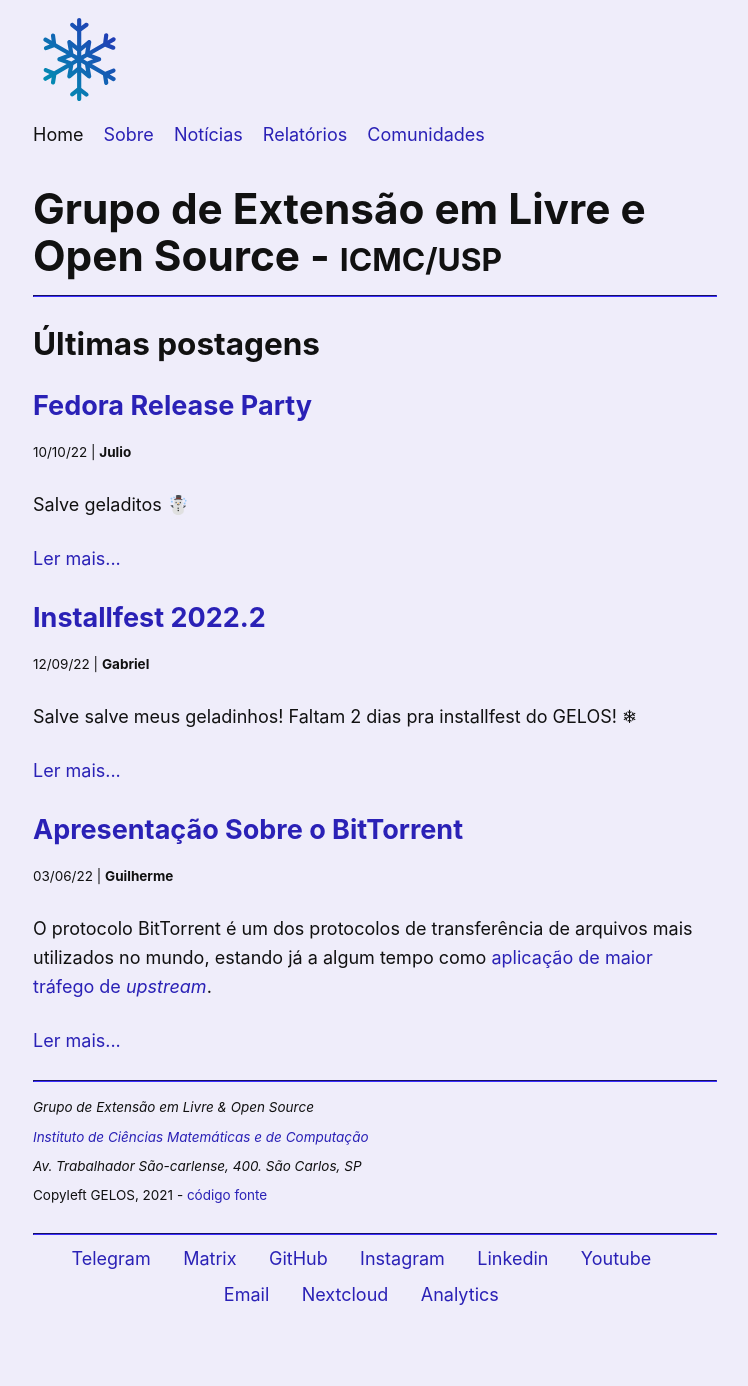
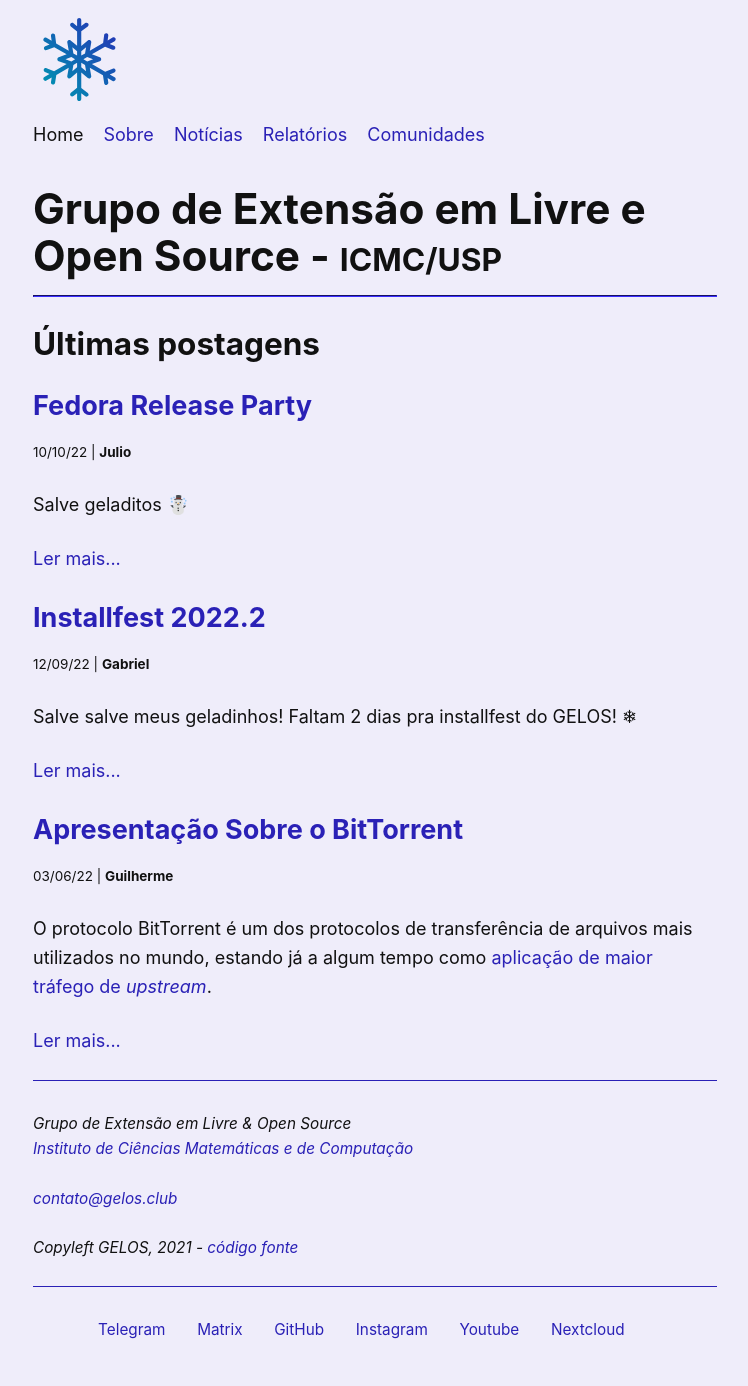
Before and after one commit to gelos-icmc/site, a Jekyll site: the page built from _main/index.html, in a window 1280 px wide. Shown: the whole page, without its empty margins (265-1013 px from the left). Built offline with Jekyll 4.4.1, drawn with Linux system fonts in a browser that asks for light colours; before the commit the page ends 1354 px from its top, so only the background shows below that.

Commit message:
ajustes no footer
remover linkedin & analytics

mover email para cima

usar CSS ao invés de <br> e <hr> para estilizar as informações

```diff
--- a/_main/_layouts/default.html
+++ b/_main/_layouts/default.html
@@ -37,35 +37,21 @@
     </main>
 
     <footer>
-      <hr />
       <address>
-        <small>
-          Grupo de Extensão em Livre & Open Source
-          <br />
+        <p>
+          Grupo de Extensão em Livre & Open Source <br />
           <a href="https://icmc.usp.br">Instituto de Ciências Matemáticas e de Computação</a>
-          <br />
-          Av. Trabalhador São-carlense, 400.
-          São Carlos, SP
-        </small>
+        </p>
+        <p><a href="mailto:contato@gelos.club">contato@gelos.club</a></p>
+        <p>Copyleft GELOS, 2021 - <a href="https://github.com/gelos-icmc/site">código fonte</a></p>
       </address>
-
-      <p>
-        <small>
-          Copyleft GELOS, 2021 -
-          <a href="https://github.com/gelos-icmc/site">código fonte</a>
-        </small>
-      </p>
-
-      <hr />
-
       <nav>
         <ul>
           {% for item in site.data.external %}
           <li><a href="{{ item.url }}" target="_blank" rel="noreferrer noopener">{{ item.name }}</a></li>
           {% endfor %}
         </ul>
-      <nav>
-
+      </nav>
     </footer>
   </body>
 </html>
--- a/_main/_sass/_main.scss
+++ b/_main/_sass/_main.scss
@@ -92,18 +92,6 @@ figure {
   }
 }
 
-// Lista de links de contato e sociais
-footer nav {
-  text-align: center;
-  ul {
-    list-style-type: none;
-    li {
-      display: inline-block;
-      margin-right: 4%;
-    }
-  }
-}
-
 fieldset {
   border: 0;
   border-top: 1px solid var(--color-fade);
@@ -146,3 +134,23 @@ ul.attendance {
     }
   }
 }
+
+footer {
+  font-size: 85%;
+  address {
+    border-top: 1px solid var(--color-blossom);
+    padding-top: 2em;
+  }
+  nav {
+    border-top: 1px solid var(--color-blossom);
+    padding-top: 2em;
+    text-align: center;
+    ul {
+      list-style-type: none;
+      li {
+        display: inline-block;
+        margin-right: 4%;
+      }
+    }
+  }
+}
```
Also changed, not shown: _main/_data/external.yml (+0 -9 lines).
